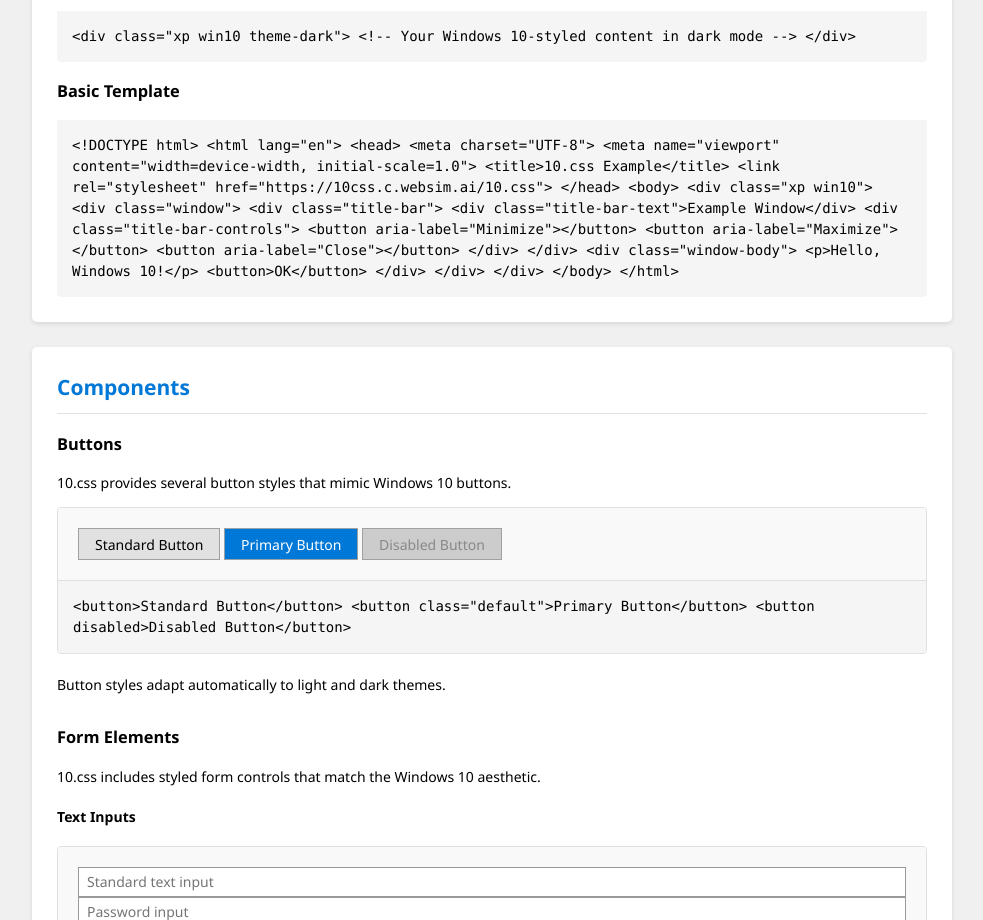
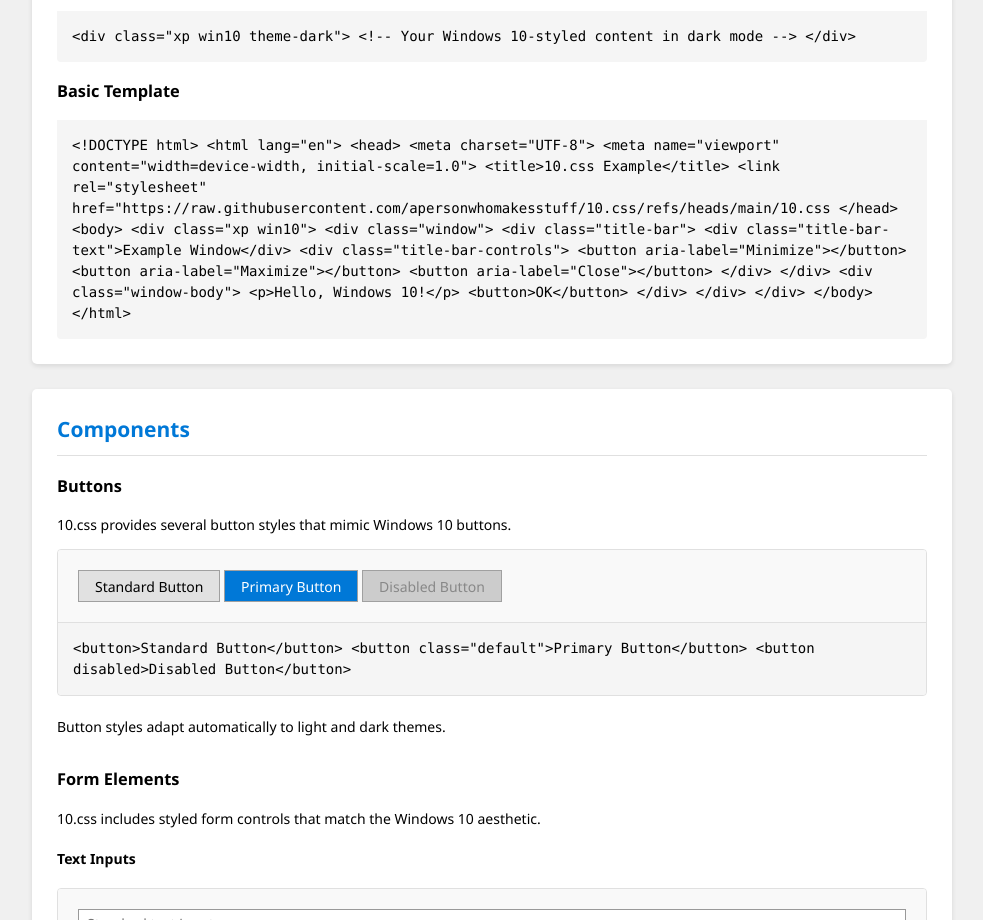
Before and after one commit to apersonwhomakesstuff/apersonwhomakesstuff.github.io, a website: page 10css.html in a window 1280 px wide. Shown: the part 1692-2612 px from the top of the page, without its empty margins (288-1271 px from the left). Drawn offline with nearby package versions, Linux system fonts and the light colour scheme.

Commit message:
Update 10css.html

```diff
--- a/10css.html
+++ b/10css.html
@@ -495,7 +495,7 @@
     &lt;meta charset="UTF-8"&gt;
     &lt;meta name="viewport" content="width=device-width, initial-scale=1.0"&gt;
     &lt;title&gt;10.css Example&lt;/title&gt;
-    &lt;link rel="stylesheet" href="https://10css.c.websim.ai/10.css"&gt;
+    &lt;link rel="stylesheet" href="https://raw.githubusercontent.com/apersonwhomakesstuff/10.css/refs/heads/main/10.css
 &lt;/head&gt;
 &lt;body&gt;
     &lt;div class="xp win10"&gt;
```
